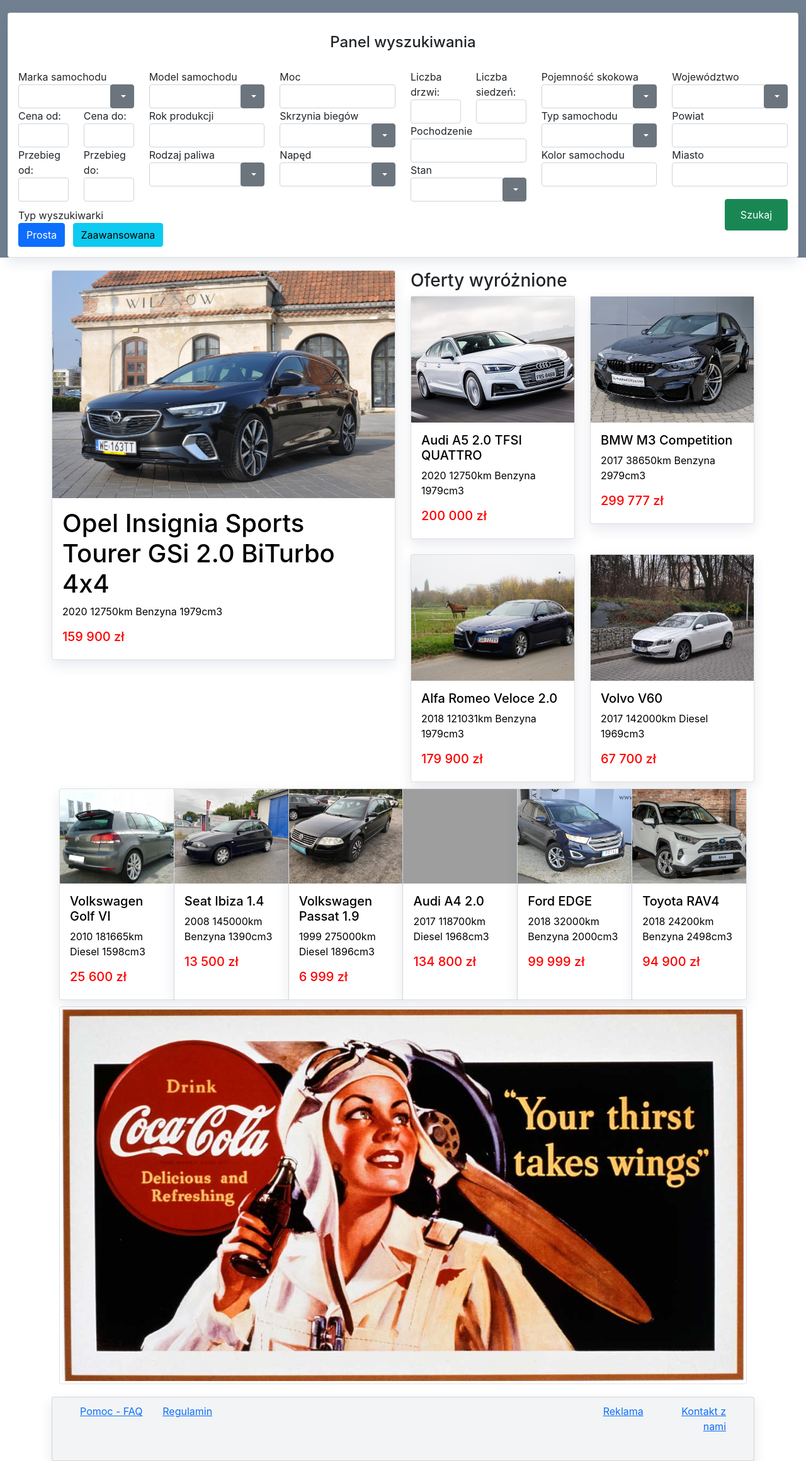
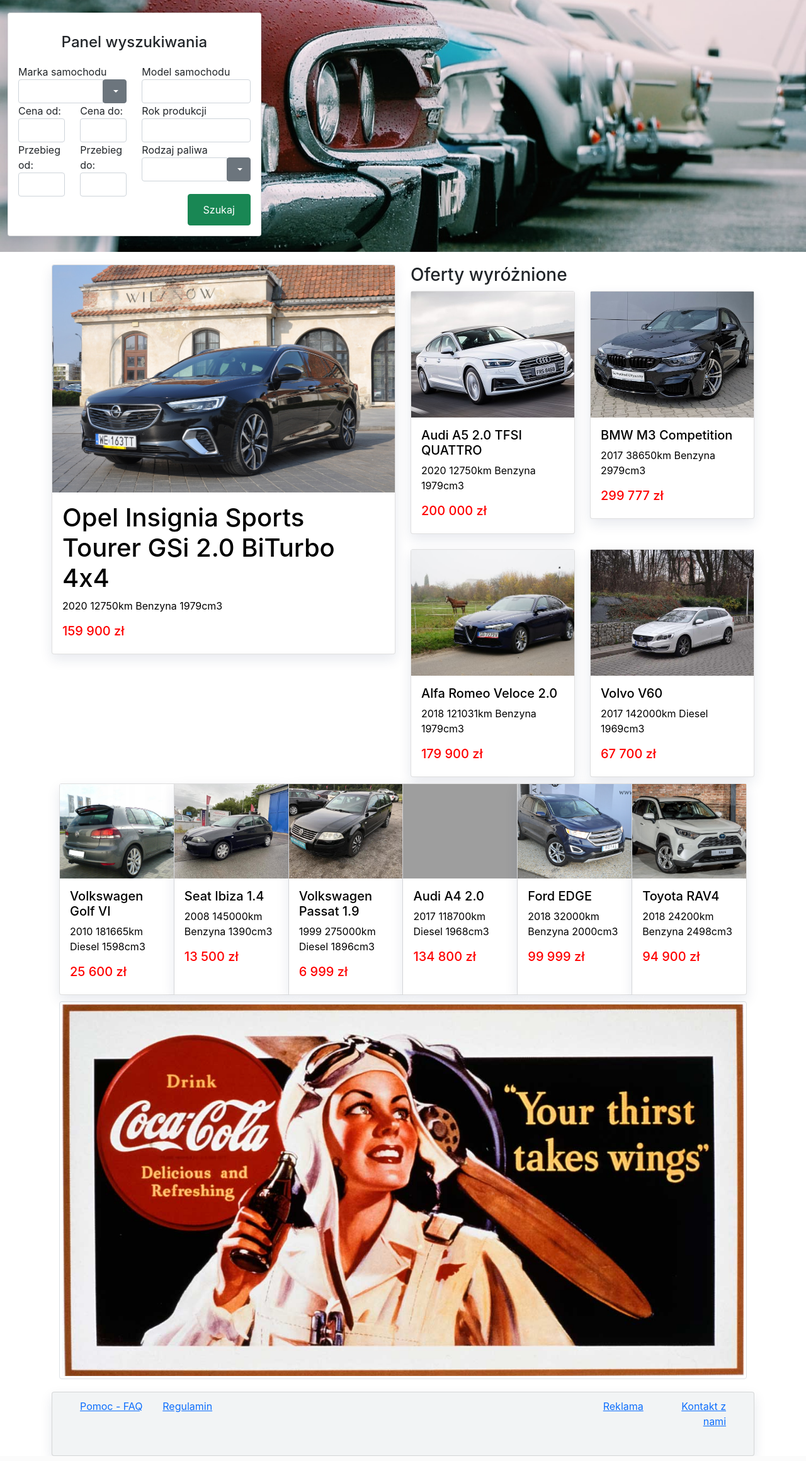
Before and after one commit to teo0098/moto, a PHP site: page /frontend/views/index.php in a window 1280 px wide. Shown: the part 76-2396 px from the top of the page at 63% size. Run offline with PHP 8.4, Linux system fonts and the light colour scheme; some libraries are stand-ins or nearby versions; grey boxes are pictures that could not be loaded.

Commit message:
Edited logic of search engine

```diff
--- a/frontend/templates/searchLong.php
+++ b/frontend/templates/searchLong.php
@@ -54,32 +54,11 @@
                                                     </div>
                                                 </div>
                                             </div>
-                                            <div class="row" style="margin-top: 10px;">
-                                                <span>Typ wyszukiwarki</span>
-                                                <div class="col-md-5 col-5">
-
-                                                    <button class="btn btn-primary" onclick="<?php $_SESSION['typWyszukiwarki'] = 'true' ?>">Prosta</button>
-                                                </div>
-                                                <div class="col-md-5 col-5">
-                                                    <button class="btn btn-info" onclick="<?php $_SESSION['typWyszukiwarki'] = 'false' ?>">Zaawansowana</button>
-                                                </div>
-                                            </div>
                                         </div>
                                         <div class="col-md-6 col-12">
                                             <span>Model samochodu</span>
                                             <div class="input-group">
-                                                <input type="text" class="form-control" aria-label="Text input with dropdown button">
-                                                <div class="input-group-append">
-                                                    <div class="dropdown">
-                                                        <button class="btn btn-secondary dropdown-toggle" type="button" id="dropdownMenuButton6" data-bs-toggle="dropdown" aria-expanded="false">
-                                                        </button>
-                                                        <ul class="dropdown-menu" aria-labelledby="dropdownMenuButton6">
-                                                            <li><a class="dropdown-item" href="#">Action</a></li>
-                                                            <li><a class="dropdown-item" href="#">Another action</a></li>
-                                                            <li><a class="dropdown-item" href="#">Something else here</a></li>
-                                                        </ul>
-                                                    </div>
-                                                </div>
+                                                <input type="text" class="form-control">
                                             </div>
                                             <span>Rok produkcji</span>
                                             <div class="input-group">
--- a/frontend/templates/searchShort.php
+++ b/frontend/templates/searchShort.php
@@ -52,32 +52,11 @@
                                             </div>
                                         </div>
                                     </div>
-                                    <div class="row" style="margin-top: 3px;">
-                                        <span>Typ wyszukiwarki</span>
-                                        <div class="col-md-5 col-5">
-
-                                            <button class="btn btn-primary" onclick="<?php $_SESSION['typWyszukiwarki'] = 'true' ?>">Prosta</button>
-                                        </div>
-                                        <div class="col-md-5 col-5">
-                                            <button class="btn btn-info" onclick="<?php $_SESSION['typWyszukiwarki'] = 'false' ?>">Zaawansowana</button>
-                                        </div>
-                                    </div>
                                 </div>
                                 <div class="col-md-6 col-12">
                                     <span>Model samochodu</span>
                                     <div class="input-group">
-                                        <input type="text" class="form-control" aria-label="Text input with dropdown button">
-                                        <div class="input-group-append">
-                                            <div class="dropdown">
-                                                <button class="btn btn-secondary dropdown-toggle" type="button" id="dropdownMenuButton6" data-bs-toggle="dropdown" aria-expanded="false">
-                                                </button>
-                                                <ul class="dropdown-menu" aria-labelledby="dropdownMenuButton6">
-                                                    <li><a class="dropdown-item" href="#">Action</a></li>
-                                                    <li><a class="dropdown-item" href="#">Another action</a></li>
-                                                    <li><a class="dropdown-item" href="#">Something else here</a></li>
-                                                </ul>
-                                            </div>
-                                        </div>
+                                        <input type="text" class="form-control">
                                     </div>
                                     <span>Rok produkcji</span>
                                     <div class="input-group">
--- a/frontend/views/index.php
+++ b/frontend/views/index.php
@@ -1,3 +1,6 @@
+<?php
+session_start();
+?>
 <!DOCTYPE html>
 <html lang="pl">
 
@@ -16,8 +19,7 @@
         <?php include "../templates/navigation.php" ?>
     </header>
     <?php
-    session_start();
-    include "../templates/searchLong.php";  // change searchLong to searchShort to switch search layout. *Issue with php code line 59&62 on searchShort.php
+    include "../templates/searchShort.php";
     ?>
 
     <div class="container" style="margin-top:20px; height:100%">
```
Also changed, not shown: frontend/views/postOffer.php (+1 -6 lines), frontend/styles/index.css (line endings or trailing spaces).
